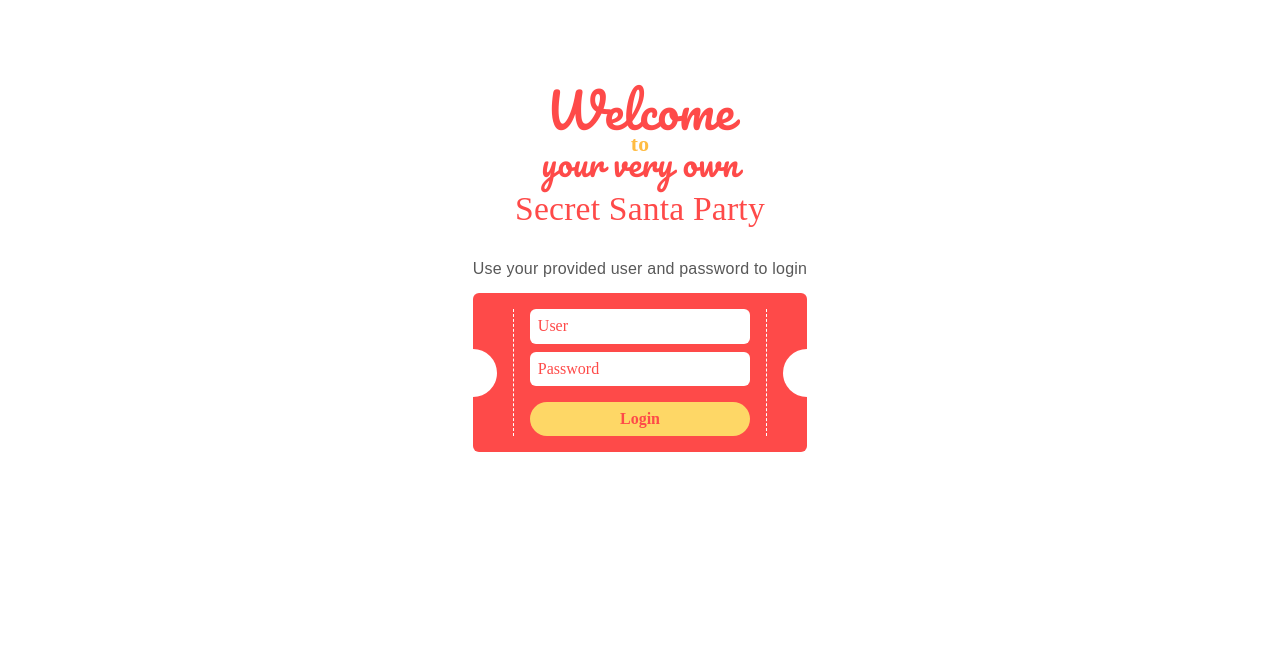
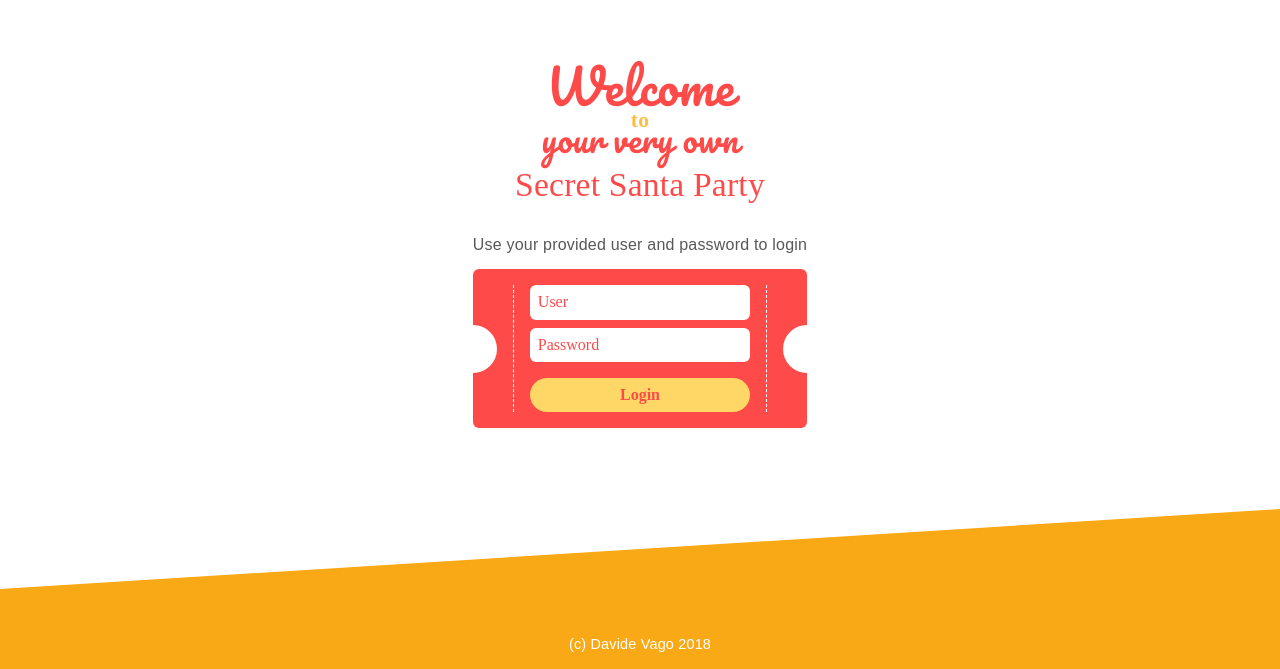
Before and after one commit to dvago/secret-santa, a Vue app: page / in a window 1280 px wide. Shown: the part 131-800 px from the top of the page. Built offline with nearby package versions, Linux system fonts and the light colour scheme; no server answers; a web font is replaced by a local one; what vue-cookie, vuefire would draw is missing.

Commit message:
Add secret-santa subfolder + Add extra style

```diff
--- a/config/index.js
+++ b/config/index.js
@@ -50,7 +50,7 @@ module.exports = {
     // Paths
     assetsRoot: path.resolve(__dirname, '../dist'),
     assetsSubDirectory: 'static',
-    assetsPublicPath: '/',
+    assetsPublicPath: '/secret-santa/',
 
     /**
      * Source Maps
--- a/src/App.vue
+++ b/src/App.vue
@@ -1,11 +1,17 @@
 <template>
   <div id="app">
     <router-view/>
+    <ss-footer/>
   </div>
 </template>
 
 <script>
+import Footer from '@/components/Footer'
+
 export default {
-  name: 'App'
+  name: 'App',
+  components: {
+    'ss-footer': Footer
+  }
 }
 </script>
--- a/src/assets/style/common/_variables.scss
+++ b/src/assets/style/common/_variables.scss
@@ -30,3 +30,5 @@ $screen-sm: 576px;
 $border-radius: 6px;
 $border-radius--lg: 20px;
 $border-round: 50%;
+$footer-h: 3rem;
+$stage-size: calc(100vh - #{$footer-h});
--- /dev/null
+++ b/src/components/Footer.vue
@@ -0,0 +1,21 @@
+<template>
+  <footer>
+    <p>(c) Davide Vago 2018</p>
+  </footer>
+</template>
+
+<style lang="scss">
+  @import '@/assets/style/_common.scss';
+
+  footer {
+    padding: $spacing;
+    height: 3rem;
+
+    p {
+      color: $white;
+      text-align: center;
+      margin: 0;
+      font-size: $font-size--sm;
+    }
+  }
+</style>
--- a/src/components/Login.vue
+++ b/src/components/Login.vue
@@ -59,18 +59,32 @@ export default {
 <style lang="scss">
   @import '@/assets/style/_common.scss';
 
-  $stage-size: 100vh;
   $ticket-dot-size: 3em;
   $ticket-h: 8em;
 
   .login {
     min-height: $stage-size;
+    background: transparent;
     display: flex;
     flex-direction: row;
     flex-wrap: nowrap;
     justify-content: center;
     align-content: stretch;
     align-items: center;
+
+    &:before {
+      content: '';
+      display: block;
+      background: $tangerine;
+      height: 20vh;
+      position: absolute;
+      z-index: 0;
+      bottom: 0;
+      left: 0;
+      width: 100%;
+      z-index: -1;
+      clip-path: polygon(0 50%, 100% 0, 100% 100%, 0 100%);
+    }
 
     &__wrap {
       order: 0;
--- a/src/components/NotFound.vue
+++ b/src/components/NotFound.vue
@@ -1,6 +1,6 @@
 <template>
-  <main>
-    <h1>Yay! this page doesn't exist</h1>
+  <main class="notfound">
+    <h1 class="notfound__title">Yay! this page doesn't exist</h1>
     <router-link :to="{ path: '/login' }">Go to the login page</router-link>
   </main>
 </template>
@@ -8,4 +8,13 @@
 <style lang="scss">
   @import '@/assets/style/_common.scss';
 
+  .notfound {
+    min-height: $stage-size;
+
+    &__title {
+      color: $tart;
+      font-family: $font-family-sub;
+    }
+  }
+
 </style>
--- a/src/components/Selection.vue
+++ b/src/components/Selection.vue
@@ -100,16 +100,30 @@ export default {
 
 <style lang="scss">
   @import '@/assets/style/_common.scss';
-  $stage-size: 100vh;
 
   .selection {
     min-height: $stage-size;
+    background-color: transparent;
     display: flex;
     flex-direction: column;
     flex-wrap: nowrap;
     justify-content: center;
     align-content: stretch;
     align-items: center;
+
+    &:before {
+      content: '';
+      display: block;
+      background: $tart;
+      height: 20vh;
+      position: absolute;
+      z-index: 0;
+      bottom: 0;
+      left: 0;
+      width: 100%;
+      z-index: -1;
+      clip-path: polygon(0 50%, 100% 0, 100% 100%, 0 100%);
+    }
 
     &__box {
       background: $yellow;
@@ -137,10 +151,21 @@ export default {
       height: 8em;
       padding: $spacing;
       font-family: $font-family-sub;
+      cursor: pointer;
+      transition: transform .25s linear;
+
+      &:hover {
+        transform: scale(1.1);
+        transition: transform .25s linear;
+      }
 
       &:disabled {
         background: $yellow--light;
         opacity: .5;
+
+        &:hover {
+          transform: none;
+        }
       }
     }
 
@@ -148,6 +173,7 @@ export default {
       margin: $spacing--lg 0;
       background: $electro;
       color: $white;
+      cursor: pointer;
       padding: $spacing--sm $spacing;
       border: 0;
       border-radius: $border-radius--lg;
--- a/src/router/index.js
+++ b/src/router/index.js
@@ -7,11 +7,13 @@ import 'firebase/auth'
 
 import Login from '@/components/Login'
 import Selection from '@/components/Selection'
+import NotFound from '@/components/NotFound'
 
 Vue.use(Router)
 Vue.use(VueCookie)
 
 const router = new Router({
+  base: '/secret-santa/',
   mode: 'history',
   routes: [
     {
@@ -20,17 +22,22 @@ const router = new Router({
       component: Login
     },
     {
+      path: '/login',
+      name: 'Login',
+      component: Login
+    },
+    {
+      path: '*',
+      name: 'NotFound',
+      component: NotFound
+    },
+    {
       path: '/secret-selection',
       name: 'Selection',
       component: Selection,
       meta: {
         requiresAuth: true
       }
-    },
-    {
-      path: '*',
-      name: 'NotAccess',
-      component: Login
     }
   ]
 })
```
